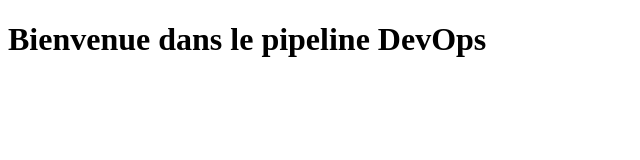
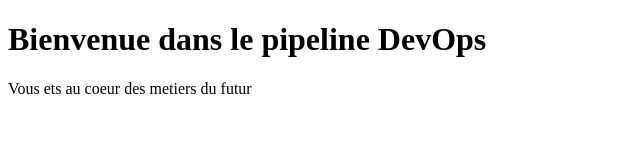
Before and after one commit to cym-asi/demo-devops, a plain HTML site: page index.html in a window 1280 px wide. Shown: the whole page, without its empty margins (0-640 px from the left). Drawn offline with Linux system fonts and the light colour scheme.

Commit message:
Update index.html

```diff
--- a/index.html
+++ b/index.html
@@ -5,5 +5,7 @@
 </head>
 <body>
 <h1>Bienvenue dans le pipeline DevOps</h1>
+
+<p>Vous ets au coeur des metiers du futur</p>
 </body>
 </html>
```
